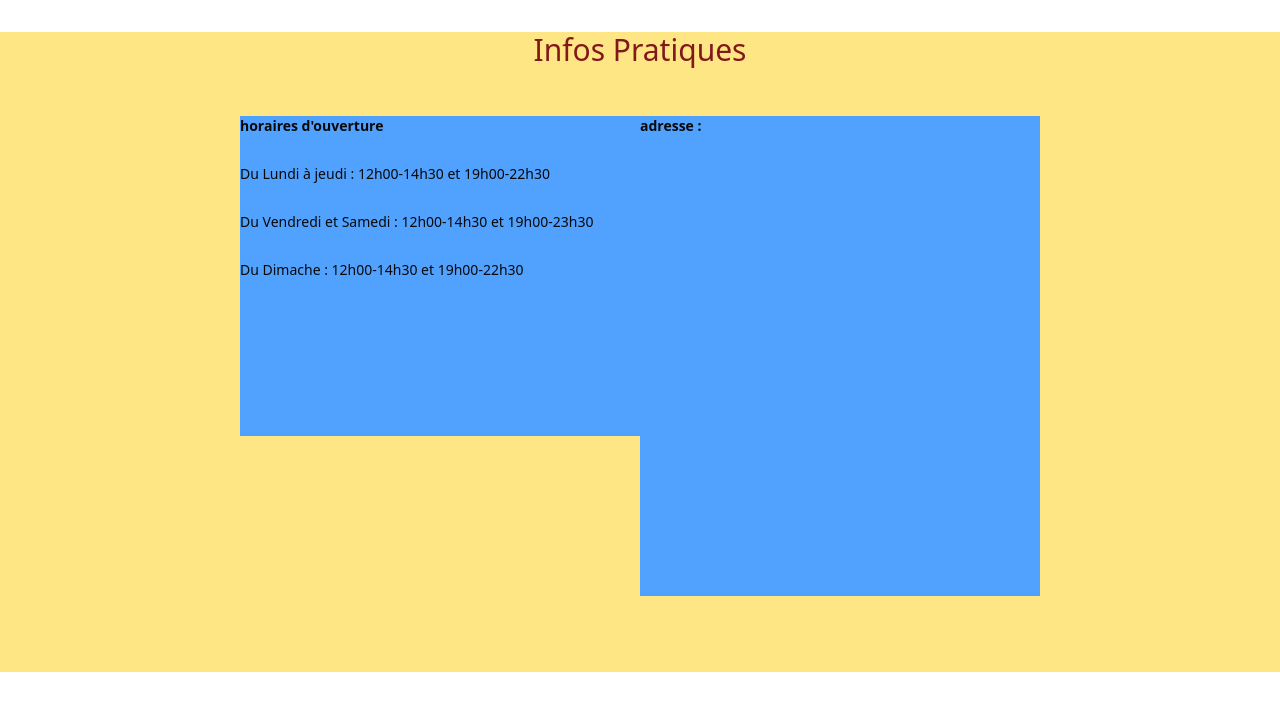
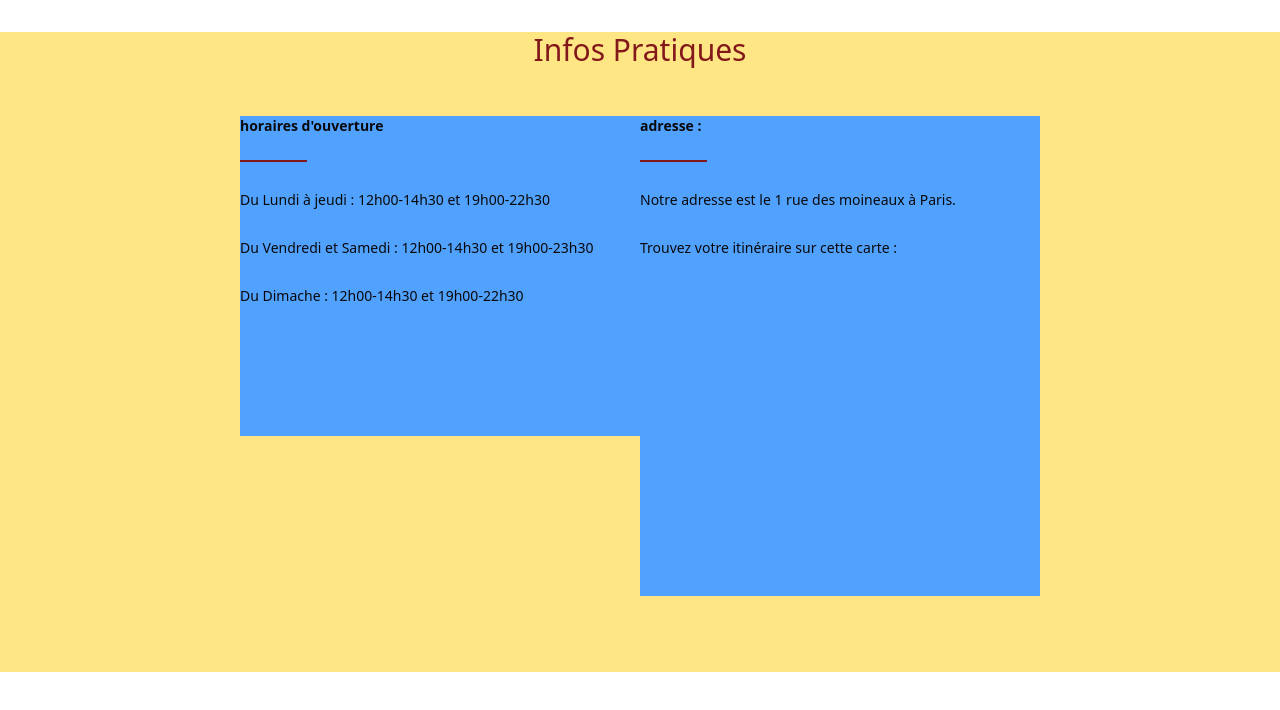
Before and after one commit to MikeZuck1/restaurant, a Next.js app: page /informations in a window 1280 px wide. Shown: the top 710 px of the page. Built offline with nearby package versions, Linux system fonts and the light colour scheme.

Commit message:
added section informations.

```diff
--- a/app/informations/page.tsx
+++ b/app/informations/page.tsx
@@ -5,8 +5,8 @@ export default function Informations() {
     week: "Du Lundi à jeudi : 12h00-14h30 et 19h00-22h30",
     weekend: "Du Vendredi et Samedi : 12h00-14h30 et 19h00-23h30",
     sunday: "Du Dimache : 12h00-14h30 et 19h00-22h30",
-    adress: "",
-    sentence: "",
+    adress: "Notre adresse est le 1 rue des moineaux à Paris.",
+    sentence: "Trouvez votre itinéraire sur cette carte :",
   };
 
   return (
@@ -18,18 +18,18 @@ export default function Informations() {
         <div className="">
           <div className="bg-blue-400 text-sm mt-[3rem] h-[20rem] w-[25rem]">
             <h3 className="font-bold">{schedule.firstTitle}</h3>
-            <p className="">
-              <p className="my-7">{schedule.week}</p>
-              <p className="my-7">{schedule.weekend}</p>
-              <p className="my-7">{schedule.sunday}</p>
-            </p>
+            <hr className="my-6 border border-red-900 w-1/6" />
+            <p className="my-7">{schedule.week}</p>
+            <p className="my-7">{schedule.weekend}</p>
+            <p className="my-7">{schedule.sunday}</p>
           </div>
         </div>
         <div>
-          <div className="bg-blue-400 font-bold text-sm mt-[3rem] h-[30rem] w-[25rem]">
-            <h3>{schedule.secondTitle} :</h3>
-            <p className="my-7">{}</p>
-            <p className="my-7">{}</p>
+          <div className="bg-blue-400 text-sm mt-[3rem] h-[30rem] w-[25rem]">
+            <h3 className="font-bold">{schedule.secondTitle} :</h3>
+            <hr className="my-6 border border-red-900 w-1/6" />
+            <p className="my-7">{schedule.adress}</p>
+            <p className="my-7">{schedule.sentence}</p>
           </div>
         </div>
       </div>
```
